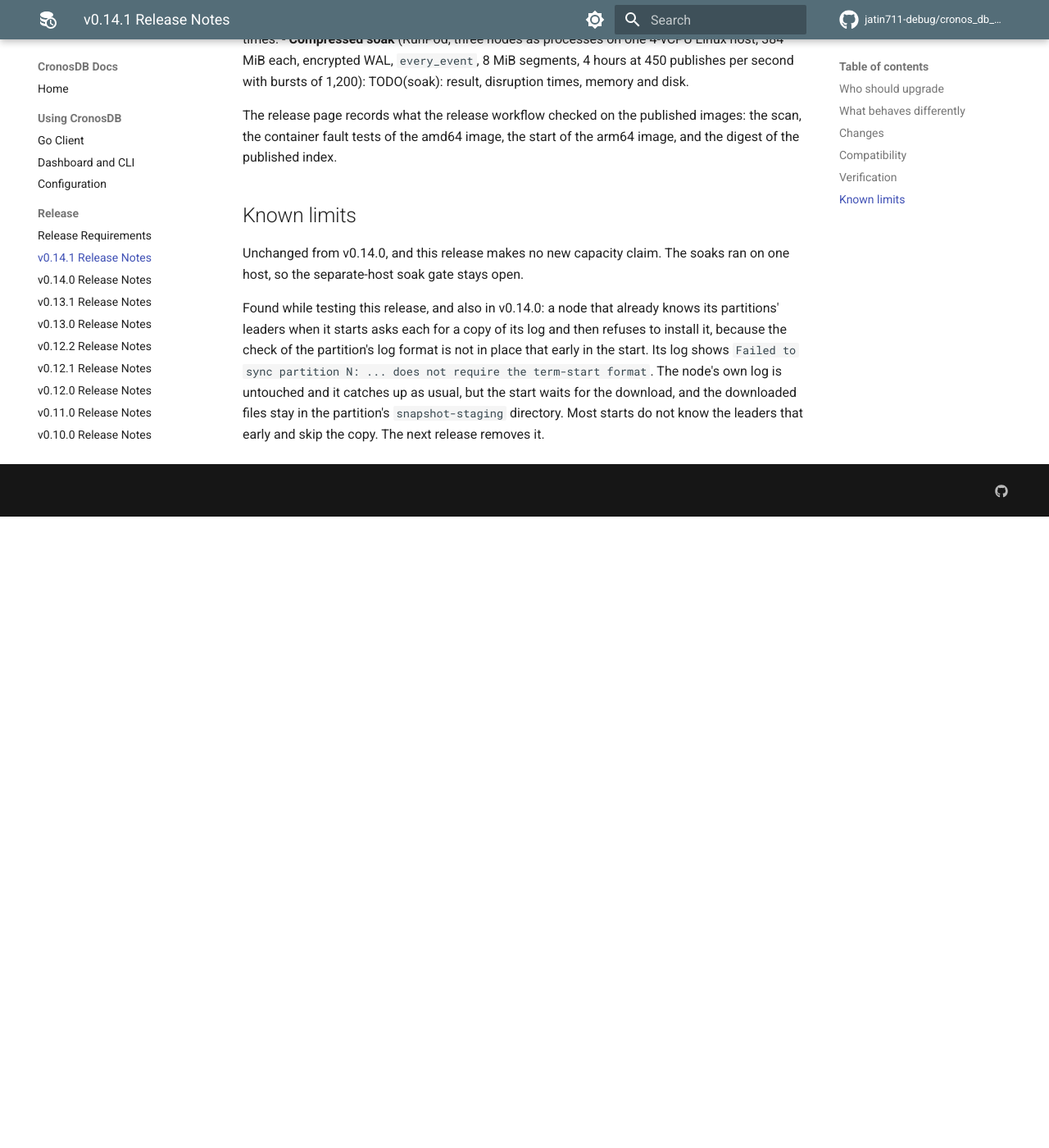
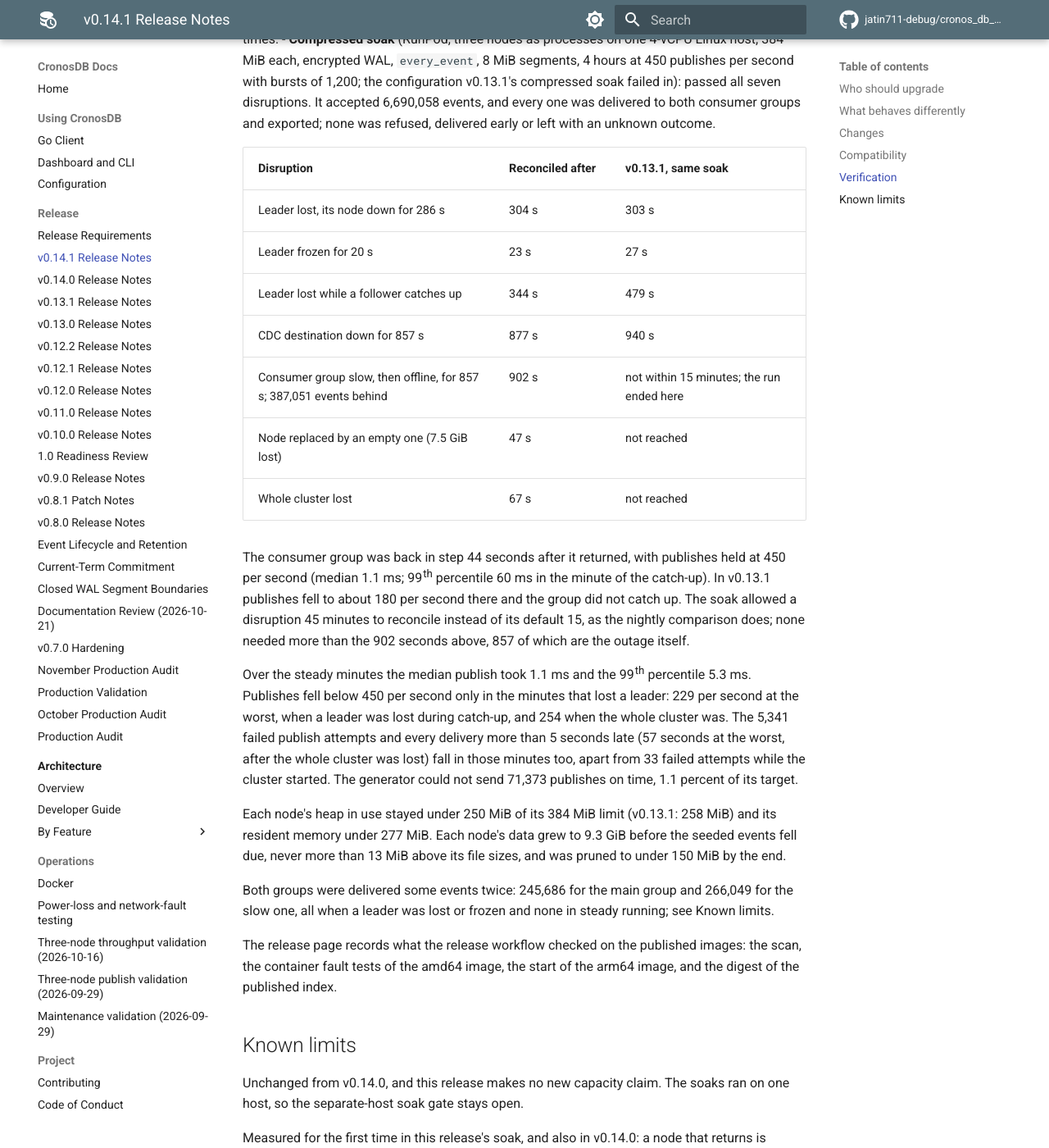
Before and after one commit to jatin711-debug/cronos_db_golang, an MkDocs documentation site: the page built from docs/RELEASE_V0.14.1.md, in a window 1280 px wide and 1400 px high, scrolled down 3730 px. Shown: the whole window at 82% size. Built offline with MkDocs 1.6.1 and Material for MkDocs 9.7.7, drawn with Linux system fonts in a browser that asks for light colours; comment, search, counter and statistics services are not loaded; before the commit the page ends 4360 px from its top, so only the background shows below that; some of the changed text lies outside the part shown.

Commit message:
docs: record the compressed soak in the v0.14.1 notes
The soak of 4b07be6 passed all seven disruptions in 4 hours at 450
publishes a second: 6,690,058 events accepted, every one delivered to
both groups and exported, none refused or early. The consumer group that
fell 387,051 events behind, where v0.13.1's soak failed, was back in step
44 seconds after it returned with publishes held.

It also counted repeated deliveries at this size for the first time:
about 250,000 per group, all when a leader was lost or frozen. A node
that returns is handed its partitions back once its log has caught up and
delivers again what was delivered while it was away. The nightly soak
shows the same on v0.14.0, at its smaller scale; it goes under Known
limits.

The release date is still marked TODO(date).

Co-Authored-By: Claude Fable 5.2 <noreply@anthropic.com>

```diff
--- a/docs/PRODUCTION_VALIDATION.md
+++ b/docs/PRODUCTION_VALIDATION.md
@@ -45,8 +45,23 @@ partitions used 30 to 42 percent of a core with v0.14.0 and 19 to 24 percent
 with v0.14.1; the median publish took 2.8 and 2.5 ms, the slowest 1,445 and
 724 ms. Neither refused a publish or delivered an event early.
 
-TODO(soak): the compressed soak on RunPod (4 hours at 450 publishes per
-second, all seven disruptions).
+The compressed soak that v0.13.1 failed ran again on RunPod (three nodes as
+processes on one 4-vCPU host, 384 MiB each, `every_event`, 8 MiB segments, 4
+hours at 450 publishes per second with bursts of 1,200) and passed all seven
+disruptions: 6,690,058 events accepted, every one delivered to both consumer
+groups and exported, none refused or early. The disruptions reconciled in 304,
+23, 344, 877, 902, 47 and 67 seconds; the consumer group that fell 387,051
+events behind was back in step 44 seconds after it returned, with publishes
+held at 450 per second, where v0.13.1 fell to about 180 and did not catch up.
+Heap in use stayed under 250 MiB per node and each node's data peaked at 9.3
+GiB, within 13 MiB of its file sizes. The soak allowed 45 minutes per
+disruption instead of 15; none needed it.
+
+It also counted repeated deliveries for the first time at this size: 245,686
+for one group and 266,049 for the other, all when a leader was lost or frozen.
+A node that returns is handed its partitions back as soon as its log has
+caught up and delivers again what was delivered while it was away; v0.14.0
+does the same. The [v0.14.1 notes](RELEASE_V0.14.1.md) give the figures.
 
 This does not close the gates below: every run was on one host; LazyFS models
 a page cache, not a disk that loses its own writes; and the remote mode ran
--- a/docs/RELEASE_V0.14.1.md
+++ b/docs/RELEASE_V0.14.1.md
@@ -151,8 +151,46 @@ Before the release:
   not compare catch-up times.
 - **Compressed soak** (RunPod, three nodes as processes on one 4-vCPU Linux
   host, 384 MiB each, encrypted WAL, `every_event`, 8 MiB segments, 4 hours at
-  450 publishes per second with bursts of 1,200): TODO(soak): result,
-  disruption times, memory and disk.
+  450 publishes per second with bursts of 1,200; the configuration v0.13.1's
+  compressed soak failed in): passed all seven disruptions. It accepted
+  6,690,058 events, and every one was delivered to both consumer groups and
+  exported; none was refused, delivered early or left with an unknown outcome.
+
+  | Disruption | Reconciled after | v0.13.1, same soak |
+  |---|---|---|
+  | Leader lost, its node down for 286 s | 304 s | 303 s |
+  | Leader frozen for 20 s | 23 s | 27 s |
+  | Leader lost while a follower catches up | 344 s | 479 s |
+  | CDC destination down for 857 s | 877 s | 940 s |
+  | Consumer group slow, then offline, for 857 s; 387,051 events behind | 902 s | not within 15 minutes; the run ended here |
+  | Node replaced by an empty one (7.5 GiB lost) | 47 s | not reached |
+  | Whole cluster lost | 67 s | not reached |
+
+  The consumer group was back in step 44 seconds after it returned, with
+  publishes held at 450 per second (median 1.1 ms; 99th percentile 60 ms in
+  the minute of the catch-up). In v0.13.1 publishes fell to about 180 per
+  second there and the group did not catch up. The soak allowed a disruption
+  45 minutes to reconcile instead of its default 15, as the nightly comparison
+  does; none needed more than the 902 seconds above, 857 of which are the
+  outage itself.
+
+  Over the steady minutes the median publish took 1.1 ms and the 99th
+  percentile 5.3 ms. Publishes fell below 450 per second only in the minutes
+  that lost a leader: 229 per second at the worst, when a leader was lost
+  during catch-up, and 254 when the whole cluster was. The 5,341 failed
+  publish attempts and every delivery more than 5 seconds late (57 seconds at
+  the worst, after the whole cluster was lost) fall in those minutes too,
+  apart from 33 failed attempts while the cluster started. The generator could
+  not send 71,373 publishes on time, 1.1 percent of its target.
+
+  Each node's heap in use stayed under 250 MiB of its 384 MiB limit (v0.13.1:
+  258 MiB) and its resident memory under 277 MiB. Each node's data grew to
+  9.3 GiB before the seeded events fell due, never more than 13 MiB above its
+  file sizes, and was pruned to under 150 MiB by the end.
+
+  Both groups were delivered some events twice: 245,686 for the main group
+  and 266,049 for the slow one, all when a leader was lost or frozen and none
+  in steady running; see Known limits.
 
 The release page records what the release workflow checked on the published
 images: the scan, the container fault tests of the amd64 image, the start of
@@ -163,6 +201,19 @@ the arm64 image, and the digest of the published index.
 Unchanged from v0.14.0, and this release makes no new capacity claim. The
 soaks ran on one host, so the separate-host soak gate stays open.
 
+Measured for the first time in this release's soak, and also in v0.14.0: a
+node that returns is handed its partitions back as soon as its log has caught
+up, and it then delivers again the events that were appended, and delivered,
+while it was away. In the soak a leader was away for 286 seconds at 450
+publishes per second; 12 seconds after it returned it led its two partitions
+again and delivered about 64,000 events to each group a second time. Nothing
+is lost or skipped, and consumers must handle repeats in any case, but the
+number grows with the length of the outage and the publish rate. The nightly
+soak, with a 30-second outage at a tenth of the rate, repeats about 880 events
+per group on v0.14.0 and 800 and 220 on this release. Why the returning node's
+record of what the groups have finished is behind its log at that moment has
+not been traced yet.
+
 Found while testing this release, and also in v0.14.0: a node that already
 knows its partitions' leaders when it starts asks each for a copy of its log
 and then refuses to install it, because the check of the partition's log
```
